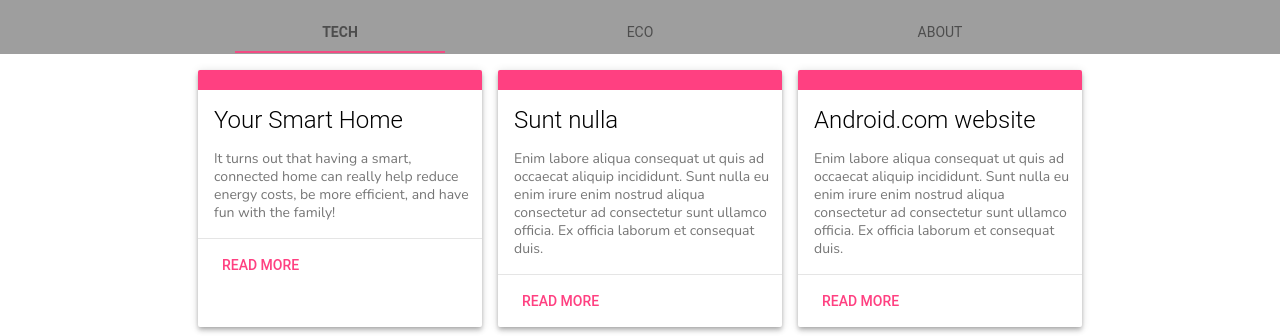
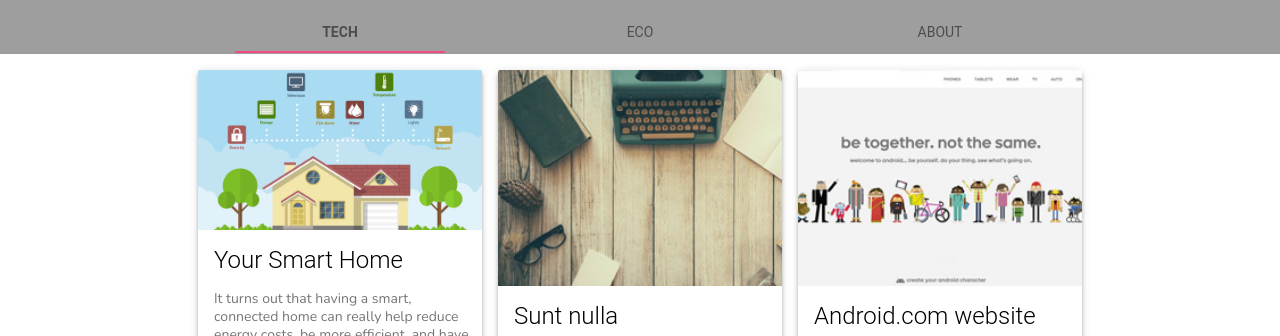
Before and after one commit to technickal1/forkstick, a plain HTML site: page index.html in a window 1280 px wide. Shown: the part 191-527 px from the top of the page. Drawn offline with nearby package versions, Linux system fonts and the light colour scheme; files whose address does not match are found by name.

Commit message:
changed /images to /imgs

```diff
--- a/index.html
+++ b/index.html
@@ -49,7 +49,7 @@ Copyright 2018 - Nick Henry
             <div class="mdl-grid portfolio-max-width">
                 <div class="mdl-cell mdl-card mdl-shadow--4dp portfolio-card">
                     <div class="mdl-card__media">
-                        <img class="article-image" src="images/smart-connected-family-homes.jpg" border="0" alt="">
+                        <img class="article-image" src="imgs/smart-connected-family-homes.jpg" border="0" alt="">
                     </div>
                     <div class="mdl-card__title">
                         <h2 class="mdl-card__title-text">Your Smart Home</h2>
@@ -63,7 +63,7 @@ Copyright 2018 - Nick Henry
                 </div>
                 <div class="mdl-cell mdl-card mdl-shadow--4dp portfolio-card">
                     <div class="mdl-card__media">
-                        <img class="article-image" src=" images/example-work07.jpg" border="0" alt="">
+                        <img class="article-image" src=" imgs/example-work07.jpg" border="0" alt="">
                     </div>
                     <div class="mdl-card__title">
                         <h2 class="mdl-card__title-text">Sunt nulla</h2>
@@ -77,7 +77,7 @@ Copyright 2018 - Nick Henry
                 </div>
                 <div class="mdl-cell mdl-card mdl-shadow--4dp portfolio-card">
                     <div class="mdl-card__media">
-                        <img class="article-image" src=" images/example-work02.jpg" border="0" alt="">
+                        <img class="article-image" src=" imgs/example-work02.jpg" border="0" alt="">
                     </div>
                     <div class="mdl-card__title">
                         <h2 class="mdl-card__title-text">Android.com website</h2>
```
